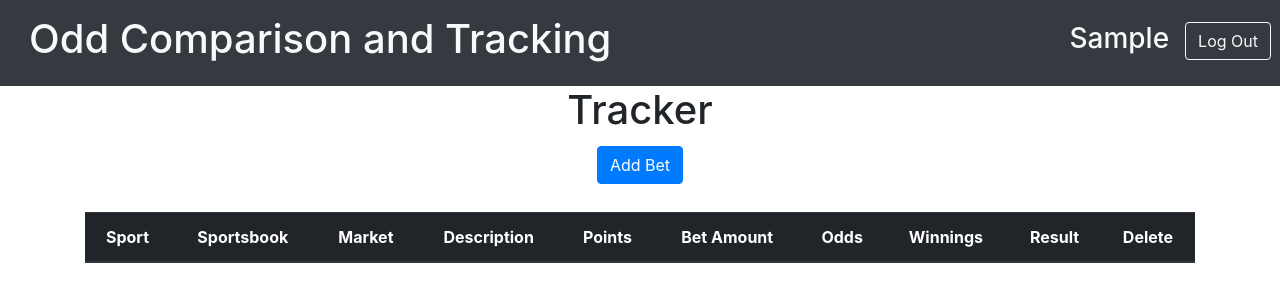
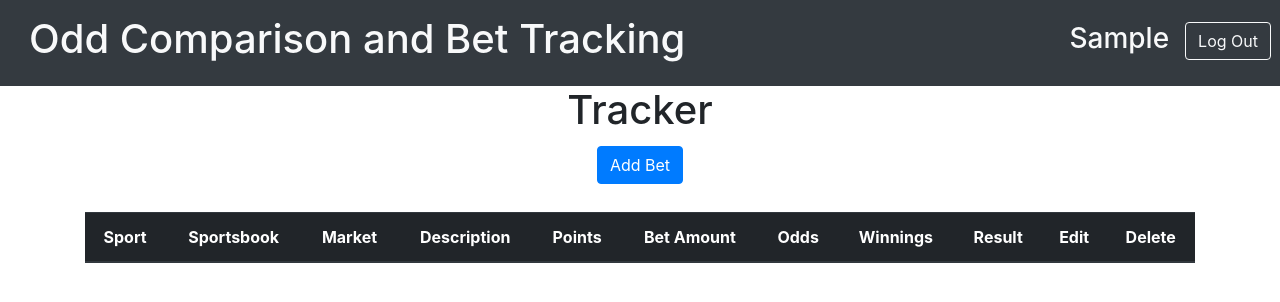
Before and after one commit to matt-hogan/MH-INF601-Final-Project, a Django app: page /tracker/ in a window 1280 px wide. Shown: the top 302 px of the page. Run offline with Django 4.2, Linux system fonts and the light colour scheme; the visitor is signed in with stand-in values (Sample User, id 1); data that the repository does not hold is empty; some libraries are stand-ins or nearby versions.

Commit message:
Add bet editing

```diff
--- a/odds/views.py
+++ b/odds/views.py
@@ -26,7 +26,7 @@ def sport_odds(request, sport):
     books = CustomUser.objects.filter(email=request.user.email)[0].bookmakers
     # Update sport odds every five minutes
     now = datetime.datetime.now(pytz.timezone("UTC"))
-    if not Sport.objects.get(key=sport_key).last_update_time or Sport.objects.get(key=sport_key).last_update_time + datetime.timedelta(minutes=500000) < now:
+    if not Sport.objects.get(key=sport_key).last_update_time or Sport.objects.get(key=sport_key).last_update_time + datetime.timedelta(minutes=5) < now:
         api = OddsAPI(settings.ODDS_API_KEY)
         odds = api.get_odds(sport_key, books)
         add_odds_to_db(odds)
--- a/requirements.txt
+++ b/requirements.txt
@@ -1,6 +1,5 @@
 django
 django-environ
 pandas
-numpy
 requests
 pytz
--- a/templates/base.html
+++ b/templates/base.html
@@ -7,7 +7,7 @@
 </head>
 <body>
     <nav class="navbar navbar-dark bg-dark">
-        <a href="/" class="text-light btn"><h1>Odd Comparison and Tracking</h1></a>
+        <a href="/" class="text-light btn"><h1>Odd Comparison and Bet Tracking</h1></a>
         <section class="row">
             {% if request.user.is_authenticated %}
                 {% if request.user.first_name %}
@@ -16,7 +16,7 @@
                 <a href="{% url 'users:logout' %}"><button class="btn btn-outline-light mx-2">Log Out</button></a>
             {% else %}
                 <a href="{% url 'users:login' %}"><button class="btn btn-lg btn-outline-light mx-2">Log In</button></a>
-                <a href="{% url 'users:signup' %}"><button class="btn btn-lg btn-outline-light mx-2">Register</button></a>
+                <a href="{% url 'users:signup' %}"><button class="btn btn-lg btn-outline-light mx-2">Sign Up</button></a>
             {% endif %}
         </section>
     </nav>
--- a/tracker/forms.py
+++ b/tracker/forms.py
@@ -1,11 +1,9 @@
-from bootstrap_datepicker_plus.widgets import DateTimePickerInput
-from dateutil import parser
 from django import forms
 
 from .models import TrackedBet
 
 
-class NewTrackedBetForm(forms.ModelForm):
+class TrackedBetForm(forms.ModelForm):
     class Meta:
         model = TrackedBet
         fields = [ 'sportsbook', 'sport', 'market', 'description', 'points', 'bet_amount', 'odds', 'winnings', 'result' ]
--- a/tracker/templates/tracker/tracker.html
+++ b/tracker/templates/tracker/tracker.html
@@ -52,6 +52,7 @@
                         <th>Odds</th>
                         <th>Winnings</th>
                         <th>Result</th>
+                        <th>Edit</th>
                         <th>Delete</th>
                     </tr>
                 </thead>
@@ -67,9 +68,10 @@
                             <td>{{row.odds}}</td>
                             <td>{{row.winnings}}</td>
                             <td>{{row.result}}</td>
+                            <td><a href="{% url 'tracker:update_bet' row.id %}"><button type="button" class="btn btn-primary"><i class='fa fa-solid fa-edit' style='color: white'></i></button></a></td>
                             <td>
                                 <!-- Button trigger modal -->
-                                <button type="button" class="btn btn-primary" data-toggle="modal" data-target="#deleteBet{{row.id}}"><i class=' fa fa-solid fa-trash-can' style='color: white'></i></button>
+                                <button type="button" class="btn btn-primary" data-toggle="modal" data-target="#deleteBet{{row.id}}"><i class='fa fa-solid fa-trash-can' style='color: white'></i></button>
 
                                 <!-- Modal -->
                                 <div class="modal fade" id="deleteBet{{row.id}}" tabindex="-1" role="dialog" aria-labelledby="deleteBetTitle" aria-hidden="true">
--- a/tracker/views.py
+++ b/tracker/views.py
@@ -2,10 +2,8 @@ from django.contrib.auth.decorators import login_required
 from django.http import HttpResponseRedirect
 from django.shortcuts import render, get_object_or_404
 from django.urls import reverse
-from django.views.generic.edit import CreateView
-import pandas as pd
 
-from .forms import NewTrackedBetForm
+from .forms import TrackedBetForm
 from .models import TrackedBet
 
 
@@ -14,9 +12,10 @@ def tracker(request):
     bets = TrackedBet.objects.filter(user=request.user).values()
     context = {
         "df": bets,
-        "add_form": NewTrackedBetForm()
+        "add_form": TrackedBetForm()
     }
     return render(request, "tracker/tracker.html", context)
+
 
 @login_required
 def create_tracked_bet(request):
@@ -36,20 +35,29 @@ def create_tracked_bet(request):
         )
     return HttpResponseRedirect(reverse("tracker:track"))
 
+
 @login_required
 def update_tracked_bet(request, tracked_bet_id):
-    TrackedBet.objects.filter(id=tracked_bet_id).update(
-        sportsbook=request.POST["sportsbook"],
-        sport=request.POST["sport"],
-        market=request.POST["market"],
-        description=request.POST["description"],
-        points=request.POST["points"],
-        bet_amount=request.POST["bet_amount"],
-        odds=request.POST["odds"],
-        winnings=request.POST["bet_amount"],
-        result=request.POST["result"],
-    )
-    return HttpResponseRedirect(reverse("tracker:track"))
+    if request.POST:
+        TrackedBet.objects.filter(id=tracked_bet_id).update(
+            sportsbook=request.POST["sportsbook"],
+            sport=request.POST["sport"],
+            market=request.POST["market"],
+            description=request.POST["description"],
+            points=request.POST["points"],
+            bet_amount=request.POST["bet_amount"],
+            odds=request.POST["odds"],
+            winnings=request.POST["bet_amount"],
+            result=request.POST["result"],
+        )
+        return HttpResponseRedirect(reverse("tracker:track"))
+    bet = TrackedBet.objects.get(id=tracked_bet_id)
+    context = {
+        "form": TrackedBetForm(instance=bet),
+        "bet_id": tracked_bet_id,
+    }
+    return render(request, "tracker/update.html", context)
+
 
 @login_required
 def delete_tracked_bet(request, tracked_bet_id):
```
Also changed, not shown: tracker/templates/tracker/update.html (added, +25 -0 lines).
